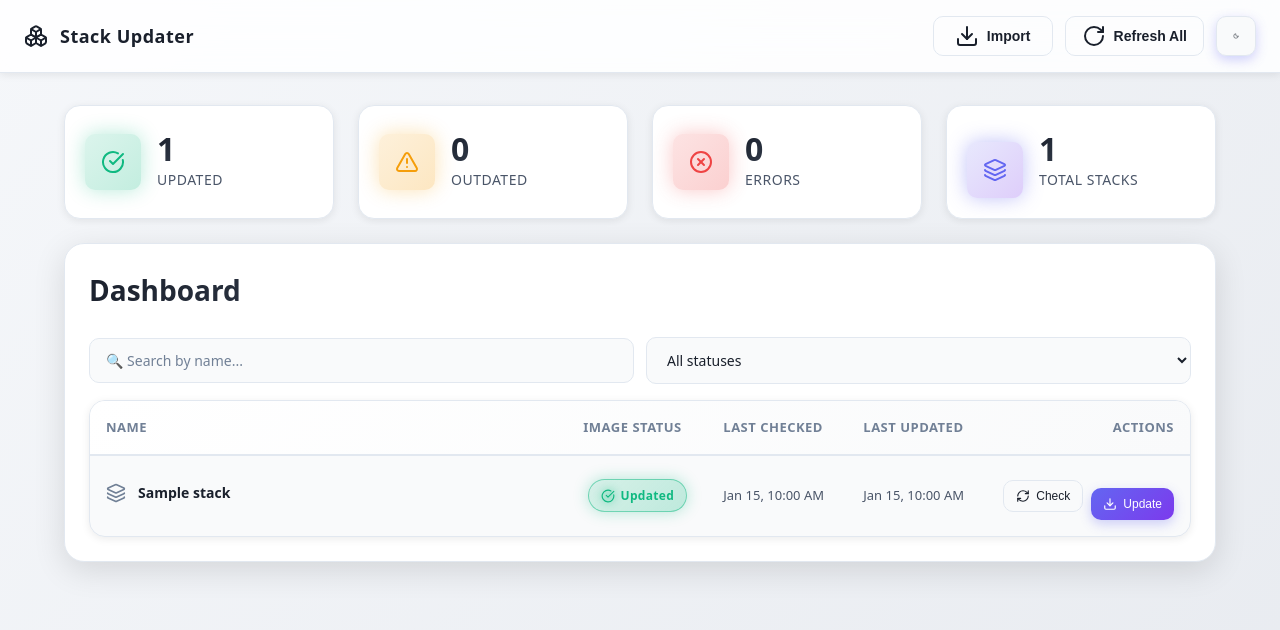
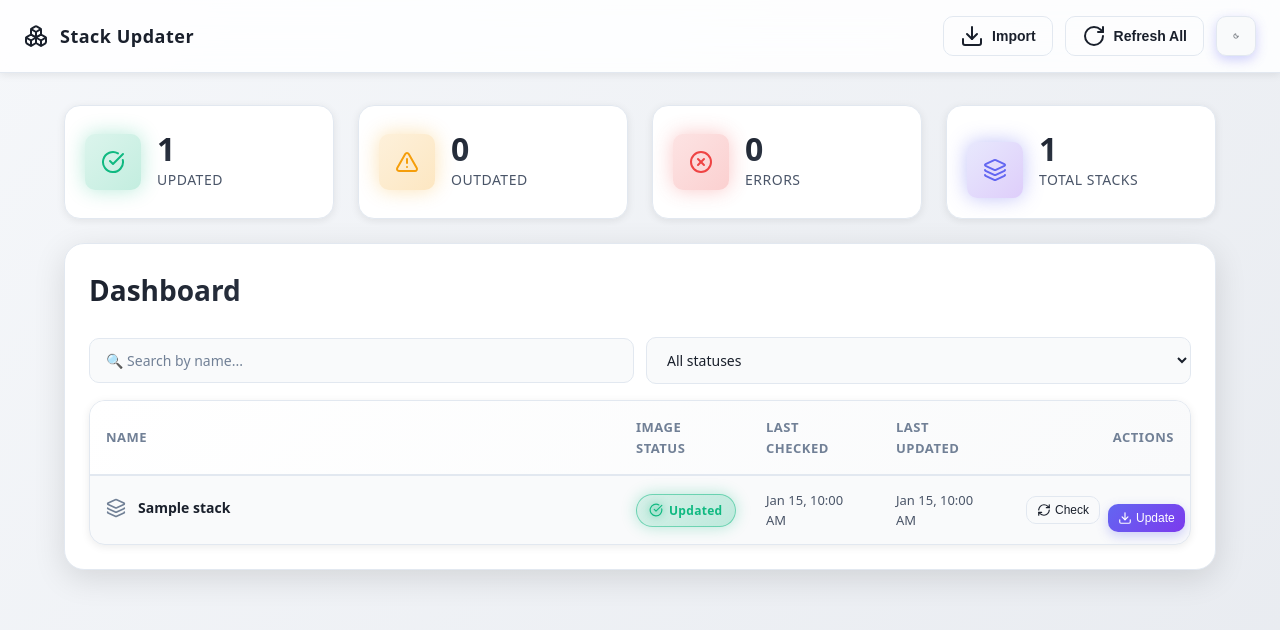
Before and after one commit to w1nsid/stack-updater-app, a FastAPI app: page / in a window 1280 px wide. Shown: the top 630 px of the page. Run offline with FastAPI, Linux system fonts and the light colour scheme; tables that the repository leaves empty hold one stand-in row (values such as "Sample post").

Commit message:
feat: Preserve button dimensions during loading and enhance table layout with fixed widths
Signed-off-by: Abdelmoughit KINANI <61118207+w1nsid@users.noreply.github.com>

```diff
--- a/app/static/css/animations.css
+++ b/app/static/css/animations.css
@@ -184,16 +184,6 @@ button.loading,
 .button.loading {
     pointer-events: none;
     opacity: 0.8;
-    min-width: max-content;
-}
-
-/* Preserve header button widths during loading */
-.header-actions button {
-    min-width: 120px;
-}
-
-.header-actions .icon-btn {
-    min-width: 40px;
 }
 
 /* Connection status */
--- a/app/static/css/table.css
+++ b/app/static/css/table.css
@@ -13,6 +13,7 @@
 table {
     width: 100%;
     border-collapse: collapse;
+    table-layout: fixed;
 }
 
 thead {
@@ -36,14 +37,25 @@ thead th {
     user-select: none;
 }
 
-thead th:nth-child(2),
+/* Name column - auto width (takes remaining space) */
+thead th:first-child {
+    width: auto;
+}
+
+/* Status column */
+thead th:nth-child(2) {
+    width: 130px;
+}
+
+/* Date columns */
 thead th:nth-child(3),
 thead th:nth-child(4) {
-    width: 140px;
+    width: 130px;
 }
 
+/* Actions column */
 thead th:last-child {
-    width: 200px;
+    width: 180px;
     text-align: right;
 }
 
@@ -53,11 +65,11 @@ thead th:hover {
 }
 
 tbody td {
-    padding: var(--space-4);
+    padding: var(--space-3) var(--space-4);
     border-bottom: 1px solid var(--border);
     vertical-align: middle;
     font-size: 14px;
-    transition: all var(--transition-fast) ease;
+    transition: background var(--transition-fast) ease;
 }
 
 tbody td[data-col="indicator"] {
@@ -91,8 +103,6 @@ tbody tr:nth-child(5) {
 
 tbody tr:hover {
     background: var(--panel-hover);
-    transform: scale(1.01);
-    box-shadow: 0 4px 12px rgba(0, 0, 0, 0.15);
 }
 
 tbody tr:last-child td {
@@ -127,18 +137,15 @@ tbody tr:hover .cell-name-inner .icon-stack {
 
 .cell-status {
     text-align: center;
-    width: 140px;
 }
 
 .cell-date {
     color: var(--text-secondary);
     font-size: 13px;
-    width: 140px;
 }
 
 .cell-actions {
     white-space: nowrap;
-    width: 200px;
     text-align: right;
 }
 
@@ -147,21 +154,22 @@ tbody tr:hover .cell-name-inner .icon-stack {
     display: inline-flex;
     gap: var(--space-2);
     align-items: center;
-    justify-content: flex-end;
 }
 
 /* Small button variant for table actions */
 .btn-sm {
-    height: 32px;
-    padding: 6px 12px;
+    height: 28px;
+    padding: 4px 10px;
     font-size: 12px;
-    gap: 6px;
+    gap: 4px;
+    white-space: nowrap;
 }
 
 .btn-sm i,
 .btn-sm svg {
     width: 14px;
     height: 14px;
+    flex-shrink: 0;
 }
 
 .btn-label {
--- a/app/static/js/modules/buttons.js
+++ b/app/static/js/modules/buttons.js
@@ -24,6 +24,12 @@ export class ButtonController {
         this.loadingButtons.add(button);
         const originalContent = button.innerHTML;
         const originalDisabled = button.disabled;
+
+        // Preserve button dimensions during loading
+        const originalWidth = button.offsetWidth;
+        const originalHeight = button.offsetHeight;
+        button.style.minWidth = `${originalWidth}px`;
+        button.style.minHeight = `${originalHeight}px`;
 
         try {
             button.disabled = true;
@@ -58,6 +64,8 @@ export class ButtonController {
         } finally {
             button.disabled = originalDisabled;
             button.classList.remove('loading');
+            button.style.minWidth = '';
+            button.style.minHeight = '';
             button.innerHTML = originalContent;
             refreshIcons();
             this.loadingButtons.delete(button);
```
